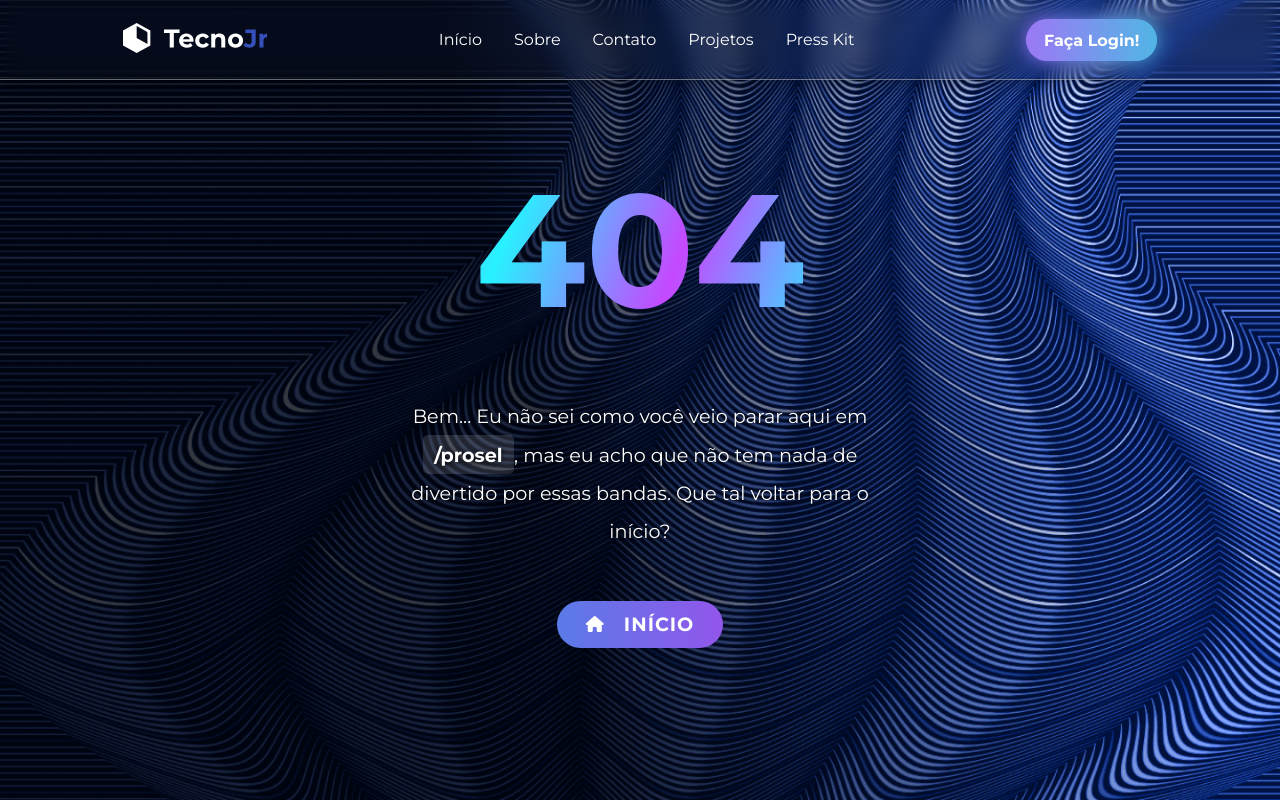
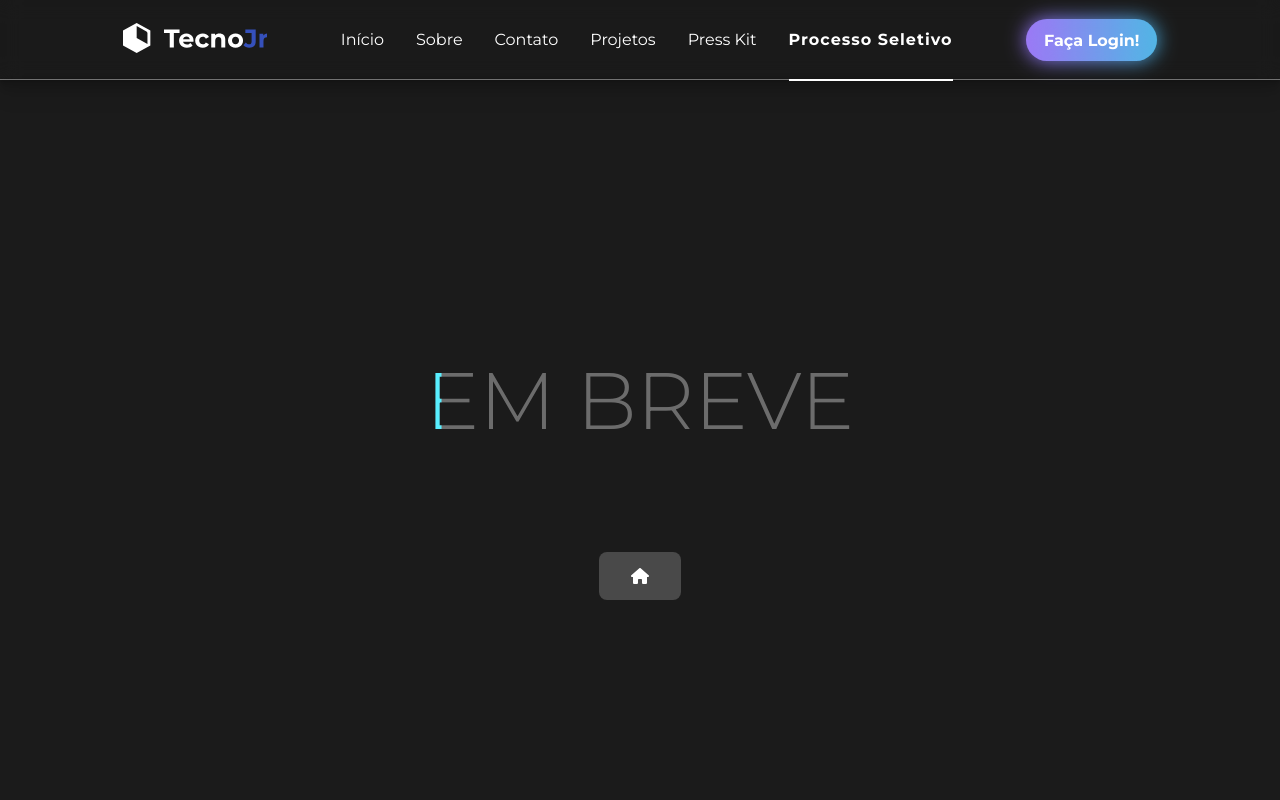
Before and after one commit to igorroc/tecno-site-2.0, a React (Vite) app: page /prosel in a window 1280 px wide. Built offline with nearby package versions, Linux system fonts and the light colour scheme.

Commit message:
feat: Starting `prosel` page

```diff
--- a/src/components/AnimatedRoutes/index.tsx
+++ b/src/components/AnimatedRoutes/index.tsx
@@ -11,6 +11,7 @@ import WpAdmin from "../../pages/WpAdmin"
 
 import { AnimatePresence } from "framer-motion"
 import { useEffect } from "react"
+import Prosel from "../../pages/Prosel"
 
 export function AnimatedRoutes() {
 	const location = useLocation()
@@ -25,6 +26,7 @@ export function AnimatedRoutes() {
 				<Route path="/contact" element={<Contact />} />
 				<Route path="/projects" element={<Projects />} />
 				<Route path="/press-kit" element={<PressKit />} />
+				<Route path="/prosel" element={<Prosel />} />
 				<Route path="/links" element={<Links />} />
 				<Route path="/404" element={<PageNotFound />} />
 				<Route path="/wp-admin" element={<WpAdmin />} />
--- a/src/components/Header/index.tsx
+++ b/src/components/Header/index.tsx
@@ -15,6 +15,7 @@ const LinkList = [
 	{ url: "/contact", text: "Contato" },
 	{ url: "/projects", text: "Projetos" },
 	{ url: "/press-kit", text: "Press Kit" },
+	{ url: "/prosel", text: "Processo Seletivo" },
 ]
 
 type HeaderProps = {
@@ -25,7 +26,7 @@ export function Header(props: HeaderProps) {
 	const { height, width } = useWindowDimensions()
 	const [toggle, setToggle] = useState(false)
 	const [doShow, setDoShow] = useState(true)
-	const breakpointMobile = 800
+	const breakpointMobile = 1140
 	const location = useLocation()
 
 	const handleMenuClick = () => {
--- /dev/null
+++ b/src/pages/Prosel/index.tsx
@@ -0,0 +1,16 @@
+import { Icon } from "../../components/Icon"
+import { Div } from "./styles"
+
+export default function Prosel() {
+	return (
+		<Div>
+			<main>
+				<h1>Em breve</h1>
+				<h1>Em breve</h1>
+			</main>
+			<a href="/" className="button">
+				<Icon iconName="home" prefix="fas" />
+			</a>
+		</Div>
+	)
+}
--- /dev/null
+++ b/src/pages/Prosel/styles.ts
@@ -0,0 +1,72 @@
+import { keyframes, styled } from "@stitches/react"
+
+export const fade = keyframes({
+	to: { backgroundPosition: "-200% center" },
+})
+
+export const Div = styled("div", {
+	position: "relative",
+	width: "100vw",
+	height: "100vh",
+	display: "flex",
+	flexDirection: "column",
+	justifyContent: "center",
+	alignItems: "center",
+
+	main: {
+		position: "relative",
+		display: "flex",
+		flexDirection: "column",
+		alignItems: "start",
+		justifyContent: "center",
+
+		h1: {
+			flex: "1",
+			flexGrow: "1",
+			width: "max-content",
+			fontWeight: "300",
+			fontSize: "5em",
+			textTransform: "uppercase",
+			overflow: "hidden",
+			whiteSpace: "nowrap",
+			color: "#fff3",
+
+			"&:nth-child(2)": {
+				zIndex: "1",
+				position: "absolute",
+				// color: "#000",
+				textAlign: "center",
+				background:
+					"linear-gradient(90deg, #fff0, #fff0 50%, #2feaff 50%, #2feaff)",
+				backgroundSize: "200% auto",
+				backgroundClip: "text",
+				textFillColor: "transparent",
+				"--webkit-background-clip": "text",
+				"--webkit-text-fill-color": "transparent",
+				animation: `${fade} 5s ease-in-out infinite`,
+			},
+		},
+	},
+
+	".button": {
+		position: "absolute",
+		bottom: "200px",
+		display: "flex",
+		alignItems: "center",
+		justifyContent: "center",
+		width: "max-content",
+		height: "max-content",
+		padding: "1em 2em",
+		borderRadius: "0.5em",
+		background: "#fff3",
+		transition: "all 0.2s ease-in-out",
+
+		svg: {
+			color: "#fff",
+		},
+
+		"&:hover": {
+			background: "#fff4",
+		},
+	},
+})
```
